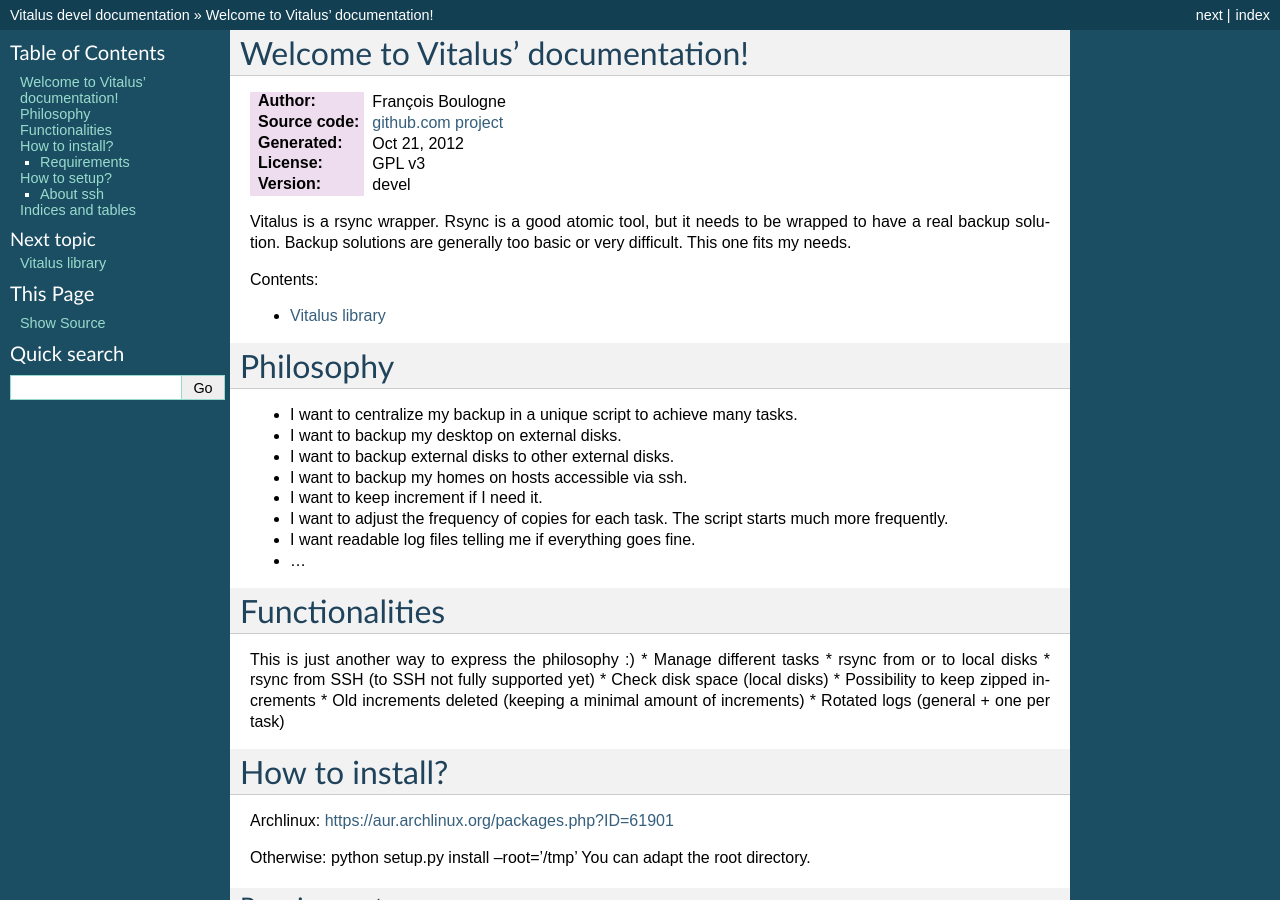
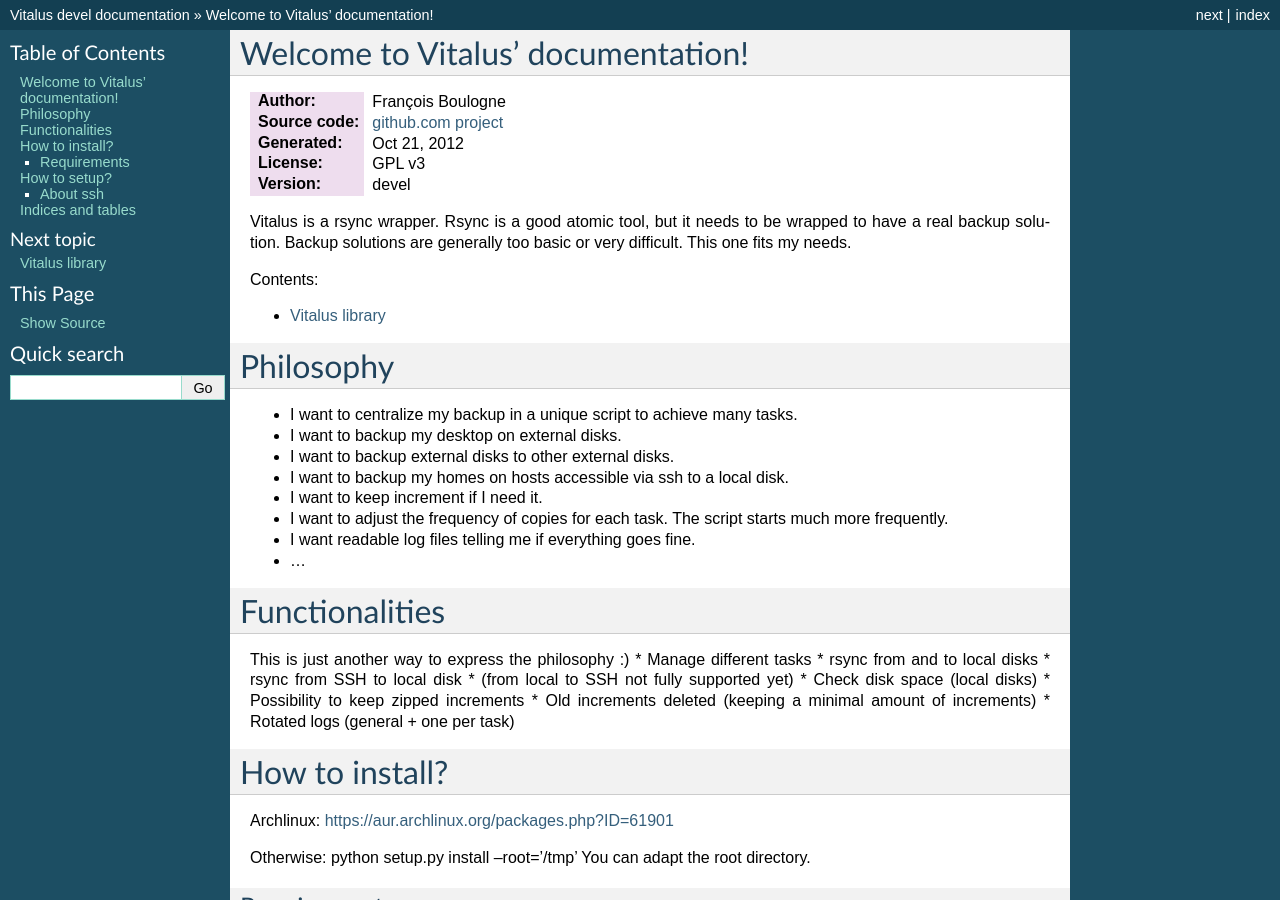
Before and after one commit to sciunto/Vitalus, a Sphinx documentation site: the page built from doc/index.rst, in a window 1280 px wide and 900 px high. Built offline with Sphinx 7.4.7, drawn with Linux system fonts in a browser that asks for light colours.

Commit message:
adjust the doc

```diff
--- a/doc/index.rst
+++ b/doc/index.rst
@@ -28,7 +28,7 @@ Philosophy
 * I want to centralize my backup in a unique script to achieve many tasks.
 * I want to backup my desktop on external disks.
 * I want to backup external disks to other external disks.
-* I want to backup my homes on hosts accessible via ssh.
+* I want to backup my homes on hosts accessible via ssh to a local disk.
 * I want to keep increment if I need it.
 * I want to adjust the frequency of copies for each task. The script starts much more frequently.
 * I want readable log files telling me if everything goes fine.
@@ -38,8 +38,9 @@ Functionalities
 ===============
 This is just another way to express the philosophy :)
 * Manage different tasks
-* rsync from or to local disks
-* rsync from SSH (to SSH not fully supported yet)
+* rsync from and to local disks
+* rsync from SSH to local disk
+* (from local to SSH not fully supported yet)
 * Check disk space (local disks)
 * Possibility to keep zipped increments
 * Old increments deleted (keeping a minimal amount of increments)
```
